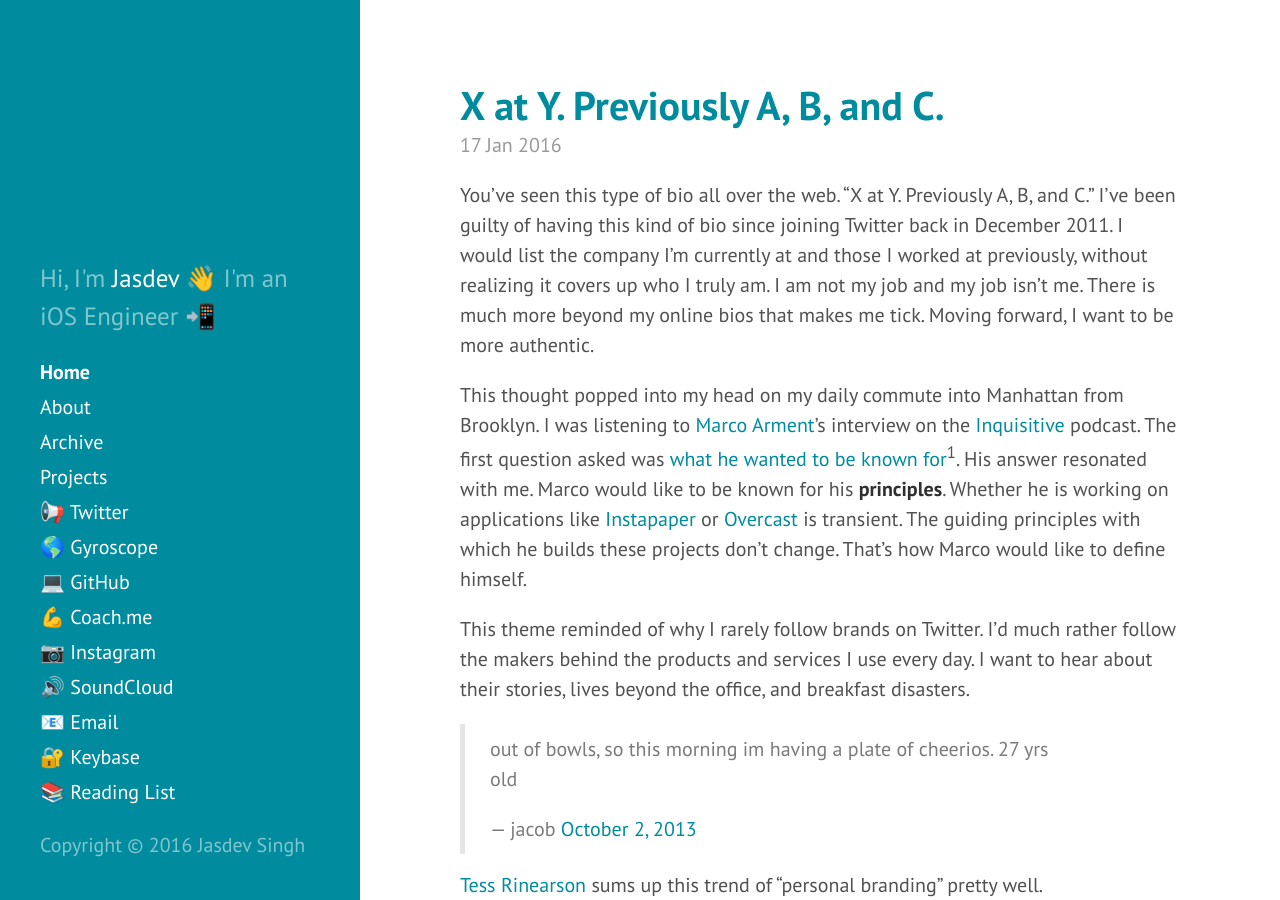
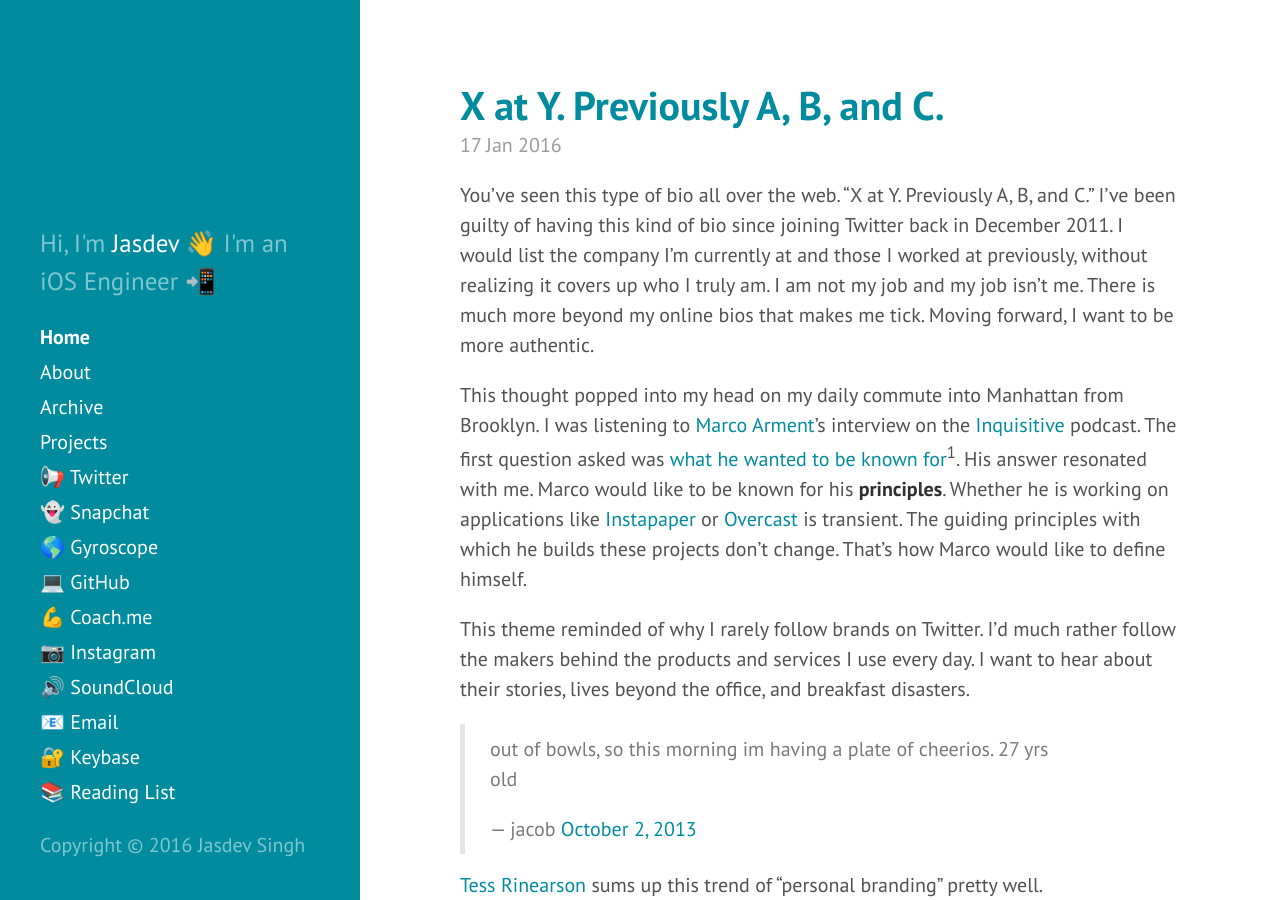
Before and after one commit to rvsrvs/jasdev.github.io, a Jekyll site: the page built from index.html, in a window 1280 px wide and 900 px high. Built offline with Jekyll 4.4.1, drawn with Linux system fonts in a browser that asks for light colours; the list of posts is cut into pages by our own code; comment, search, counter and statistics services are not loaded.

Commit message:
Sidebar update

```diff
--- a/_config.yml
+++ b/_config.yml
@@ -29,6 +29,7 @@
 keybase:          https://keybase.io/jasdev
 github:           https://github.com/jasdev
 twitter:          https://twitter.com/jasdev
+snapchat:         https://www.snapchat.com/add/justdavesingh
 gyroscope:        https://gyrosco.pe/jasdev
 instagram:        https://instagram.com/jasdev
 soundcloud:       https://soundcloud.com/jasdev-singh
--- a/_includes/sidebar.html
+++ b/_includes/sidebar.html
@@ -23,6 +23,7 @@
 
 
       <a class="sidebar-nav-item" href="{{ site.twitter }}" target="_blank">📢 Twitter</a>
+      <a class="sidebar-nav-item" href="{{ site.snapchat }}" target="_blank">👻 Snapchat</a>
       <a class="sidebar-nav-item" href="{{ site.gyroscope }}" target="_blank">🌎 Gyroscope</a>
       <a class="sidebar-nav-item" href="{{ site.github }}" target="_blank">💻 GitHub</a>
       <a class="sidebar-nav-item" href="{{ site.coach }}" target="_blank">💪 Coach.me</a>
```
